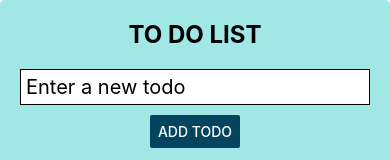
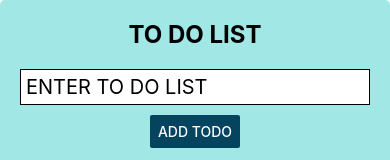
Before and after one commit to guidel6751/ToDoList, a React Native app: screen / in a window 390 px wide. Shown: the top 160 px of the page. Built offline with nearby package versions, Linux system fonts and the light colour scheme.

Commit message:
initial commit

```diff
--- a/task/ToDoList.js
+++ b/task/ToDoList.js
@@ -91,7 +91,7 @@ const ToDoList = () => {
       <Text style={styles.title}>TO DO LIST</Text>
       <TextInput
         style={styles.input}
-        placeholder="Enter a new todo"
+        placeholder="ENTER TO DO LIST"
         value={newTodoText}
         onChangeText={setNewTodoText}
       />
```
